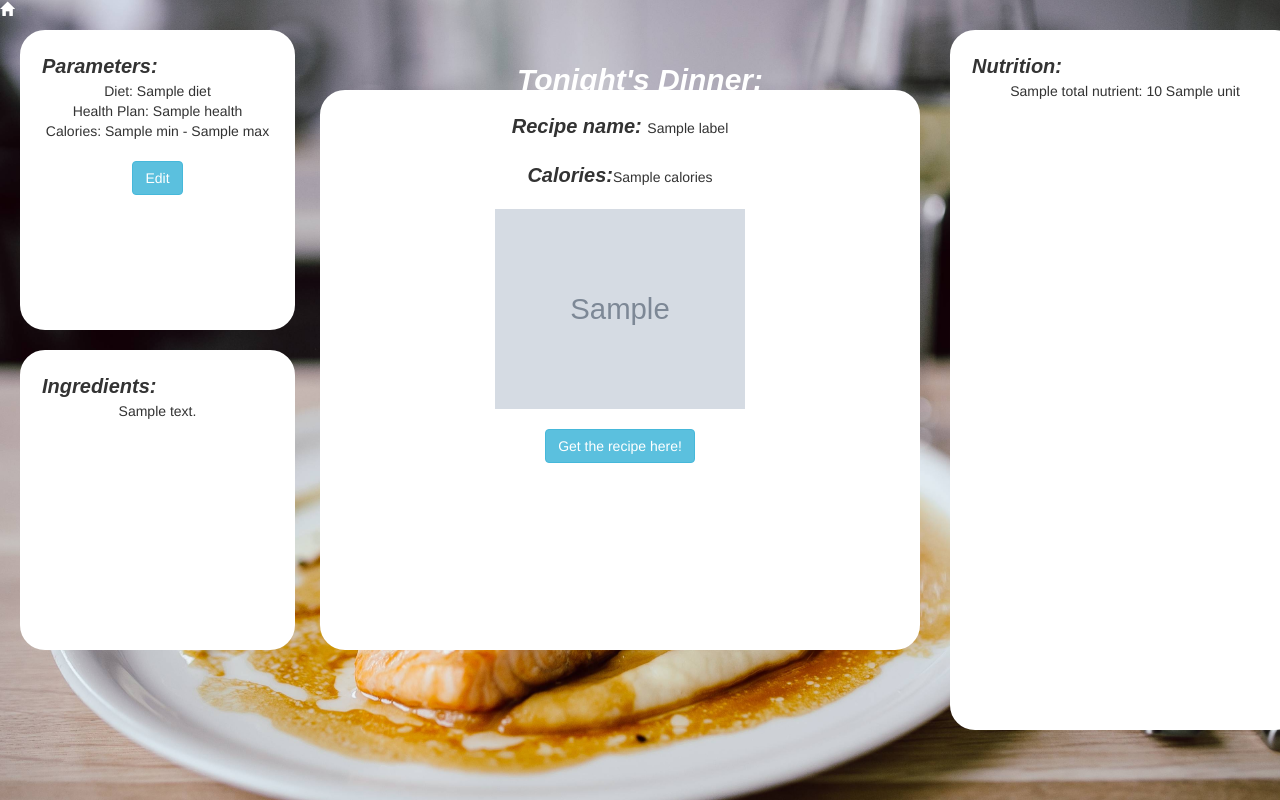
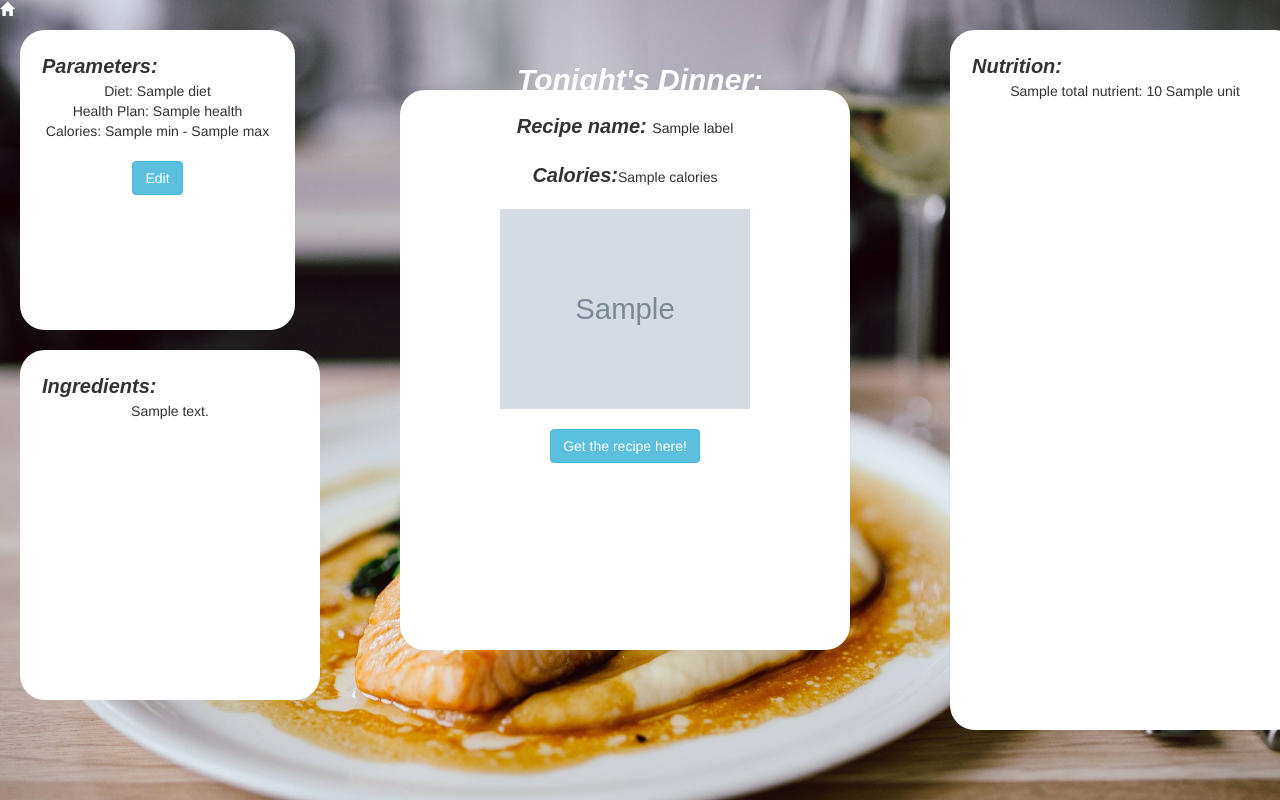
Before and after one commit to kotharan/Hackathon_team_delicious, a Node server app: template views/daily-result.handlebars in a window 1280 px wide. Run offline with Node 20, Linux system fonts and the light colour scheme; the template is opened without the code that fills it: most values are stand-ins (such as "Sample title", 1, 10 or a date in 2020); grey boxes marked "Sample" are stand-in pictures; some libraries are stand-ins or nearby versions; some web fonts are replaced.

Commit message:
Update daily.css

```diff
--- a/public/css/daily.css
+++ b/public/css/daily.css
@@ -52,8 +52,8 @@ body, html {
     border-radius: 25px;
     border: 2px solid white;
     padding: 20px;
-    width: 275px;
-    height: 300px;
+    width: 300px;
+    height: 350px;
     background: white;
     position: absolute;
     visibility: visible;
@@ -84,12 +84,12 @@ body, html {
     border-radius: 25px;
     border: 2px solid white;
     padding: 20px;
-    width: 600px;
+    width: 450px;
     height: 560px;
     background: white;
     position: absolute;
     visibility: visible;
-    left: 320px;
+    left: 400px;
     top: 90px;
     display: block;
     white-space: nowrap;
```
